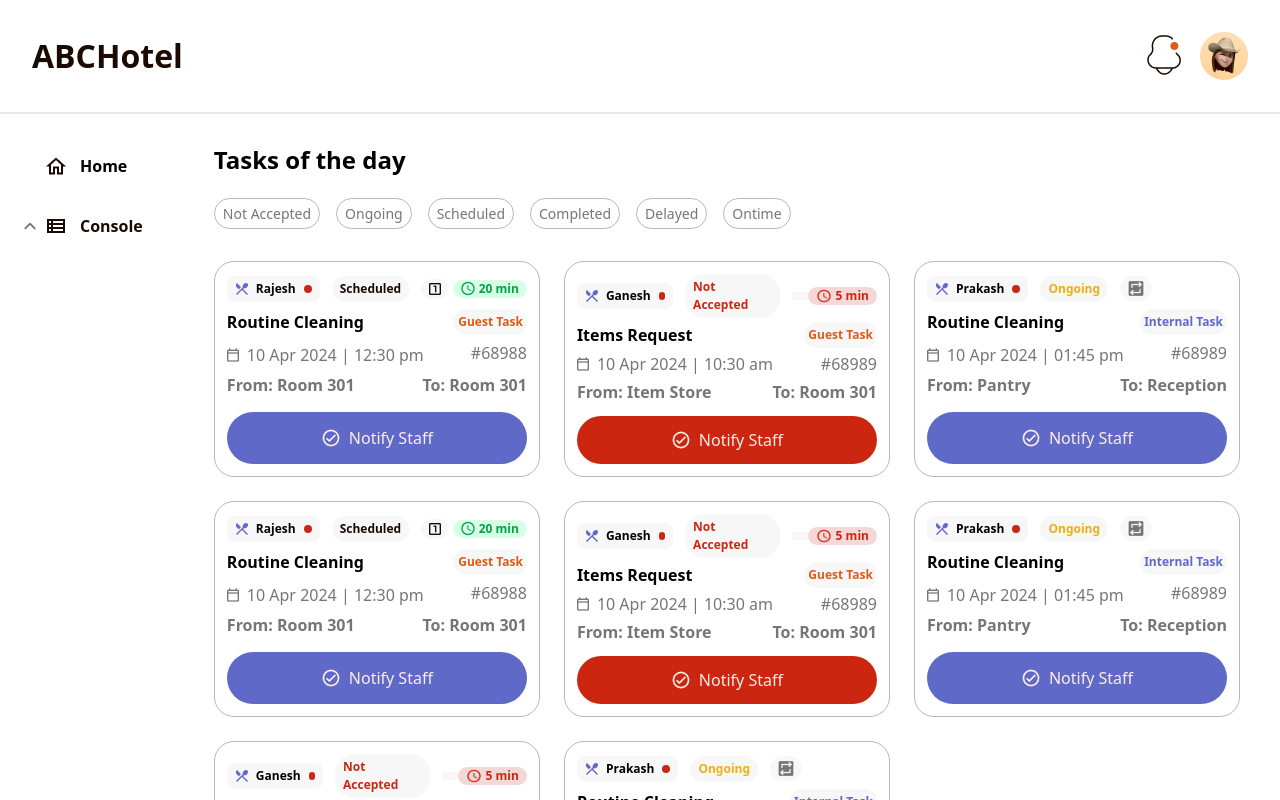
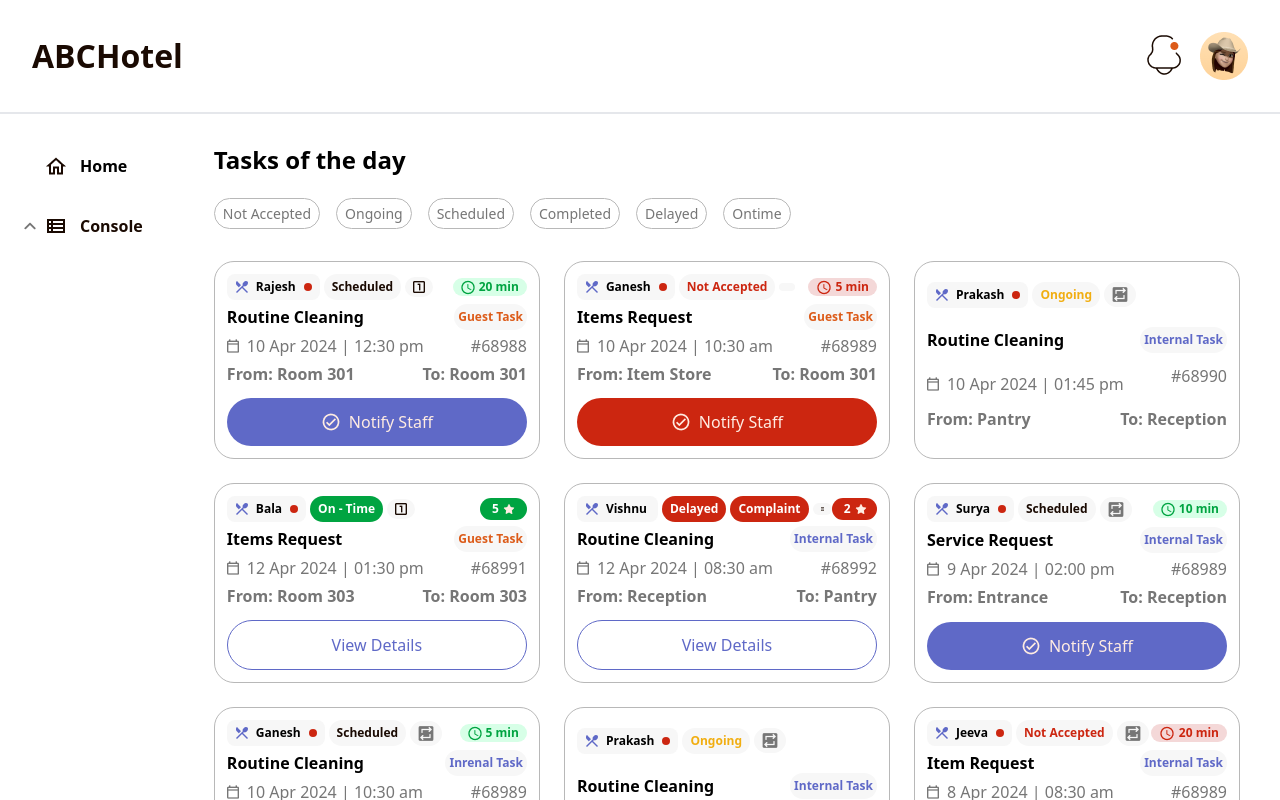
Before and after one commit to sampath-ops/nami-developer-assignment, a React (Vite) app: page / in a window 1280 px wide. Shown: the top 800 px of the page. Built offline with nearby package versions, Linux system fonts and the light colour scheme.

Commit message:
Taskcard updated for completed tasklist

```diff
--- a/src/Data/TaskData.ts
+++ b/src/Data/TaskData.ts
@@ -6,6 +6,7 @@ const TaskData = [
         taskName: "Routine Cleaning",
         staffName:"Rajesh",
         tags:["Scheduled"],
+        rating:0,
         isScheduled:true,
         isRecurring:false,
         date: new Date(2024, 3, 10, 12, 30, 0),
@@ -26,6 +27,7 @@ const TaskData = [
         taskName: "Items Request",
         staffName:"Ganesh",
         tags:["Not Accepted"],
+        rating:0,
         isScheduled:false,
         isRecurring:false,
         date: new Date(2024, 3, 10, 10, 30, 0),
@@ -44,12 +46,13 @@ const TaskData = [
         isCompleted:false
     },
     {
-        taskId: "68989",
+        taskId: "68990",
         taskType: "Internal Task",
         taskStatus: "Ongoing",
         taskName: "Routine Cleaning",
         staffName:"Prakash",
         tags:["Scheduled"],
+        rating:0,
         isScheduled:true,
         isRecurring:true,
         date: new Date(2024, 3, 10, 13, 45, 0),
@@ -64,47 +67,87 @@ const TaskData = [
         isCompleted:false
     },
     {
-        taskId: "68988",
+        taskId: "68991",
         taskType: "Guest Task",
-        taskStatus: "Scheduled",
-        taskName: "Routine Cleaning",
-        staffName:"Rajesh",
-        tags:["Scheduled"],
+        taskStatus: "Completed",
+        taskName: "Items Request",
+        staffName:"Bala",
+        tags:["On - Time"],
+        rating:5,
         isScheduled:true,
         isRecurring:false,
-        date: new Date(2024, 3, 10, 12, 30, 0),
+        date: new Date(2024, 3, 12, 13, 30, 0),
         RequestDetails: {
             itemRequest:{},
-            serviceRequest:["Room Cleaning","Bathroom Cleaning"],
+            serviceRequest:["Bed Making","Bathroom Cleaning"],
             instructions:["Please thoroughly clean and tidy up the Room, including dusting, vacuuming, and making the bed."]
         },
-        from:"Room 301",
-        to:"Room 301",
-        timeRemain:20,
+        from:"Room 303",
+        to:"Room 303",
+        timeRemain:0,
+        isCompleted:true
+    },
+    {
+        taskId: "68992",
+        taskType: "Internal Task",
+        taskStatus: "Completed",
+        taskName: "Routine Cleaning",
+        staffName:"Vishnu",
+        tags:["Delayed","Complaint"],
+        rating:2,
+        isScheduled:true,
+        isRecurring:false,
+        date: new Date(2024, 3, 12, 8, 30, 0),
+        RequestDetails: {
+            itemRequest:{},
+            serviceRequest:["Clean the floor"],
+            instructions:["Please double clean the floors"]
+        },
+        from:"Reception",
+        to:"Pantry",
+        timeRemain:0,
+        isCompleted:true
+    },
+    {
+        taskId: "68989",
+        taskType: "Internal Task",
+        taskStatus: "Scheduled",
+        taskName: "Service Request",
+        staffName:"Surya",
+        tags:["Scheduled"],
+        rating:5,
+        isScheduled:true,
+        isRecurring:true,
+        date: new Date(2024, 3, 9, 14, 0, 0),
+        RequestDetails: {
+            itemRequest:{},
+            serviceRequest:["Ground Floor Cleaning"],
+            instructions:["Sweep or vacuum the floor to remove any loose dirt, dust, or debris."]
+        },
+        from:"Entrance",
+        to:"Reception",
+        timeRemain:10,
         isCompleted:false
     },
     {
         taskId: "68989",
-        taskType: "Guest Task",
-        taskStatus: "Not Accepted",
-        taskName: "Items Request",
+        taskType: "Inrenal Task",
+        taskStatus: "Scheduled",
+        taskName: "Routine Cleaning",
         staffName:"Ganesh",
         tags:["Not Accepted"],
-        isScheduled:false,
-        isRecurring:false,
+        rating:5,
+        isScheduled:true,
+        isRecurring:true,
         date: new Date(2024, 3, 10, 10, 30, 0),
         RequestDetails: {
-            itemRequest:{
-                Shampoo:1,
-                Conditioner:2,
-                Towel:1
-            },
-            serviceRequest:[],
-            instructions:["Please provide towels with smooth material."]
+            itemRequest:{},
+            serviceRequest:["Clean the floor"],
+            instructions:["Use a damp mop to clean the floor thoroughly."]
         },
-        from:"Item Store",
-        to:"Room 301",
-        timeRemain:-5,
+        from:"Reception",
+        to:"Pantry",
+        timeRemain:5,
         isCompleted:false
     },
     {
@@ -114,6 +157,7 @@ const TaskData = [
         taskName: "Routine Cleaning",
         staffName:"Prakash",
         tags:["Scheduled"],
+        rating:5,
         isScheduled:true,
         isRecurring:true,
         date: new Date(2024, 3, 10, 13, 45, 0),
@@ -129,46 +173,27 @@ const TaskData = [
     },
     {
         taskId: "68989",
-        taskType: "Guest Task",
+        taskType: "Internal Task",
         taskStatus: "Not Accepted",
-        taskName: "Items Request",
-        staffName:"Ganesh",
-        tags:["Not Accepted"],
-        isScheduled:false,
-        isRecurring:false,
-        date: new Date(2024, 3, 10, 10, 30, 0),
+        taskName: "Item Request",
+        staffName:"Jeeva",
+        tags:["Scheduled"],
+        rating:5,
+        isScheduled:true,
+        isRecurring:true,
+        date: new Date(2024, 3, 8, 8, 30, 0),
         RequestDetails: {
             itemRequest:{
-                Shampoo:1,
-                Conditioner:2,
-                Towel:1
+                Soap:1,
+                FaceWash:1,
+                FaceMask:1
             },
             serviceRequest:[],
-            instructions:["Please provide towels with smooth material."]
-        },
-        from:"Item Store",
-        to:"Room 301",
-        timeRemain:-5,
-        isCompleted:false
-    },
-    {
-        taskId: "68989",
-        taskType: "Internal Task",
-        taskStatus: "Ongoing",
-        taskName: "Routine Cleaning",
-        staffName:"Prakash",
-        tags:["Scheduled"],
-        isScheduled:true,
-        isRecurring:true,
-        date: new Date(2024, 3, 10, 13, 45, 0),
-        RequestDetails: {
-            itemRequest:{},
-            serviceRequest:["Floor Cleaning"],
             instructions:["Sweep or vacuum the floor to remove any loose dirt, dust, or debris."]
         },
         from:"Pantry",
         to:"Reception",
-        timeRemain:0,
+        timeRemain:-20,
         isCompleted:false
     },
 ]
--- a/src/components/TaskCard.tsx
+++ b/src/components/TaskCard.tsx
@@ -5,6 +5,7 @@ import redClock from "../assets/RedClock.png"
 import ScheduleOneTime from "../assets/ScheduleOneTime.png"
 import NotifyStaff from "../assets/NotifyStaff.png"
 import TaskTime from "../assets/TaskTime.png"
+import Star from "../assets/Star.png"
 import { useState } from "react"
 
 export interface Task {
@@ -14,6 +15,7 @@ export interface Task {
     taskName: string;
     staffName: string;
     tags: string[];
+    rating: number;
     isScheduled: boolean;
     isRecurring: boolean;
     date: Date;
@@ -30,14 +32,13 @@ export interface Task {
 
 interface TaskCardProps {
     task: Task;
-    key: string | number;
 }
 
-const TaskCard: React.FC<TaskCardProps> = ({ task, key }) => {
+const TaskCard: React.FC<TaskCardProps> = ({ task }) => {
 
-    const [showDetails,setShowDetails] = useState(false);
+    const [showDetails, setShowDetails] = useState(false);
 
-    const openDetailsHandler = ()=>{
+    const openDetailsHandler = () => {
         setShowDetails(!showDetails)
     }
 
@@ -52,18 +53,28 @@ const TaskCard: React.FC<TaskCardProps> = ({ task, key }) => {
     }
 
     return (
-        <div className={`grid gap-y-1 border border-[#B8B8B8] rounded-[20px] p-2 md:p-3 cursor-pointer ${showDetails ? " row-span-2":""}`} key={key} onClick={openDetailsHandler}>
+        <div className={`grid gap-y-1  border border-[#B8B8B8] rounded-[20px] p-2 md:p-3 cursor-pointer ${showDetails ? " row-span-2" : ""}`} onClick={openDetailsHandler}>
             <div className="flex justify-between items-center">
-                <div className="flex items-center gap-3">
+                <div className="flex items-center gap-1">
                     <div className="flex gap-2 items-center bg-[#F7F7F7] p-1 md:px-2 py-1 rounded-lg">
                         <img src={hotelSymbol} alt="card_logo" />
                         <p className="text-[12px] font-bold">{task.staffName}</p>
                         <span className="rounded-full w-2 h-2 bg-[#CC2610]"></span>
                     </div>
-                    <div className={`px-1 md:px-2 py-1 font-semibold border-0 bg-[#F7F7F7] rounded-[20px] text-[12px] ${task.taskStatus === "Not Accepted" ? "text-[#CC2610] bg-[#F7F7F7]" :
+                    {
+                        !task.isCompleted ? (
+                            <div className={`px-1 md:px-2 py-1 font-semibold border-0 rounded-[20px] text-[12px] ${task.taskStatus === "Not Accepted" ? "text-[#CC2610] bg-[#F7F7F7]" :
                                 task.taskStatus === "Ongoing" ? "text-[#F1AE11] bg-[#F7F7F7]" :
                                     task.taskStatus === "Scheduled" ? "text-[#1A0A02] bg-[#F7F7F7]" : ""
-                        }`}>{task.taskStatus}</div>
+                                }`}>{task.taskStatus}
+                            </div>
+                        ) :
+                            task.tags.map((tag, index) => (
+                                <div className={`px-1 md:px-2 py-1 font-semibold border-0 rounded-[20px] text-[10px] lg:text-[12px] text-white ${tag === "Delayed" || tag == "Complaint" ? "bg-[#CC2610]" : "bg-[#00A441]"}`} key={index}>{tag}</div>
+                            ))
+
+                    }
+
                     <div className="px-1 md:px-2 py-1 bg-[#F7F7F7] rounded-[20px]">
                         {
                             task.isScheduled && (task.isRecurring ? <img src={Schedule} alt="Schedule" /> : <img src={ScheduleOneTime} alt="Schedule" />)
@@ -71,11 +82,19 @@ const TaskCard: React.FC<TaskCardProps> = ({ task, key }) => {
                     </div>
                 </div>
                 {
-                    task.taskStatus !== "Ongoing" &&
+                    (task.taskStatus !== "Ongoing" && !task.isCompleted) &&
                     <div className={`grid gap-1 grid-cols-[auto,auto] items-center rounded-full px-2 ${task.timeRemain < 0 ? "bg-[#F4D8D8]" : "bg-[#D7FFE7]"}`}>
                         <img src={task.timeRemain > 0 ? greenClock : redClock} alt="clock" />
                         <p className={`text-[12px] font-semibold ${task.timeRemain < 0 ? "text-[#CC2610]" : "text-[#00A441]"}`}>{Math.abs(task.timeRemain)} min</p>
                     </div>
+                }
+                {
+                    task.isCompleted && (
+                        <div className={`flex gap-1 items-center rounded-[20px] p-[2px] px-3 ${task.rating < 3 ? "bg-[#CC2610]" : "bg-[#00A441]"}`}>
+                            <p className="text-white text-[12px] font-bold">{task.rating}</p>
+                            <img src={Star} alt="star" />
+                        </div>
+                    )
                 }
             </div>
             <div className="flex justify-between items-center">
@@ -110,11 +129,20 @@ const TaskCard: React.FC<TaskCardProps> = ({ task, key }) => {
                     )}
                 </div>
             }
+            {
+                task.taskStatus !== "Ongoing" ? (
+                    !task.isCompleted ?
                     <div className="flex w-full mt-2">
                         <button className={` py-2 md:py-3 text-[#FFECE2] rounded-full w-full flex items-center justify-center gap-2 ${task.timeRemain < 0 ? "bg-[#CC2610]" : "bg-[#5F69C7]"}`}>
                             <img src={NotifyStaff} alt="circle-tick" />
                             <p>Notify Staff</p></button>
+                    </div> :
+                    <div className="flex w-full mt-2">
+                        <button className={` py-2 md:py-3 text-[#5F69C7] rounded-full w-full border border-[#5F69C7]`}>
+                            <p>View Details</p></button>
                     </div>
+                ) : ""
+            }
         </div>
     );
 }
--- a/src/components/TasksoftheDay/MainContainer.tsx
+++ b/src/components/TasksoftheDay/MainContainer.tsx
@@ -9,12 +9,12 @@ const MainContainer = () => {
             <div id="TaskList_container" className="w-full lg:mr-8">
                 <h2 className="hidden md:block text-[24px] font-bold mb-5">Tasks of the day</h2>
                 <div className="flex gap-3 lg:gap-4 overflow-x-auto overflow-y-hidden">
-                    <div className="px-2 py-1 text-[12px] lg:text-[14px] text-[#767676] border border-[#B8B8B8] rounded-[20px] whitespace-nowrap">Not Accepted</div>
-                    <div className="px-2 py-1 text-[12px] lg:text-[14px] text-[#767676] border border-[#B8B8B8] rounded-[20px] whitespace-nowrap">Ongoing</div>
-                    <div className="px-2 py-1 text-[12px] lg:text-[14px] text-[#767676] border border-[#B8B8B8] rounded-[20px] whitespace-nowrap">Scheduled</div>
-                    <div className="px-2 py-1 text-[12px] lg:text-[14px] text-[#767676] border border-[#B8B8B8] rounded-[20px] whitespace-nowrap">Completed</div>
-                    <div className="px-2 py-1 text-[12px] lg:text-[14px] text-[#767676] border border-[#B8B8B8] rounded-[20px] whitespace-nowrap">Delayed</div>
-                    <div className="px-2 py-1 text-[12px] lg:text-[14px] text-[#767676] border border-[#B8B8B8] rounded-[20px] whitespace-nowrap">Ontime</div>
+                    <div className="px-2 py-1 text-[12px] lg:text-[14px] text-[#767676] border border-[#B8B8B8] rounded-[20px] whitespace-nowrap cursor-pointer">Not Accepted</div>
+                    <div className="px-2 py-1 text-[12px] lg:text-[14px] text-[#767676] border border-[#B8B8B8] rounded-[20px] whitespace-nowrap cursor-pointer">Ongoing</div>
+                    <div className="px-2 py-1 text-[12px] lg:text-[14px] text-[#767676] border border-[#B8B8B8] rounded-[20px] whitespace-nowrap cursor-pointer">Scheduled</div>
+                    <div className="px-2 py-1 text-[12px] lg:text-[14px] text-[#767676] border border-[#B8B8B8] rounded-[20px] whitespace-nowrap cursor-pointer">Completed</div>
+                    <div className="px-2 py-1 text-[12px] lg:text-[14px] text-[#767676] border border-[#B8B8B8] rounded-[20px] whitespace-nowrap cursor-pointer">Delayed</div>
+                    <div className="px-2 py-1 text-[12px] lg:text-[14px] text-[#767676] border border-[#B8B8B8] rounded-[20px] whitespace-nowrap cursor-pointer">Ontime</div>
                 </div>
                 <div id="Task_lists" className="grid md:grid-cols-2 lg:grid-cols-3 gap-4 md:gap-6 mt-6 mb-24 md:mb-16 md:mt-8">
                     {
```
Also changed, not shown: src/assets/Star.png (added). Lines whose indentation alone changed are shown as unchanged.
